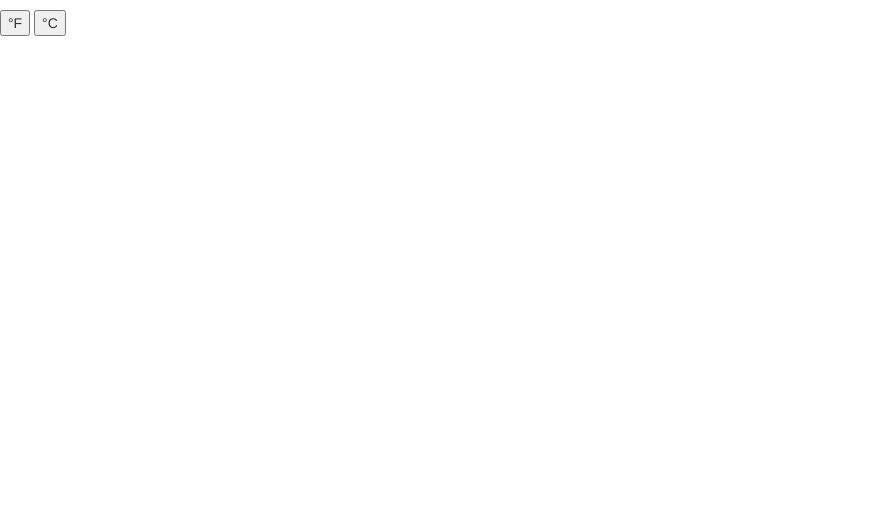
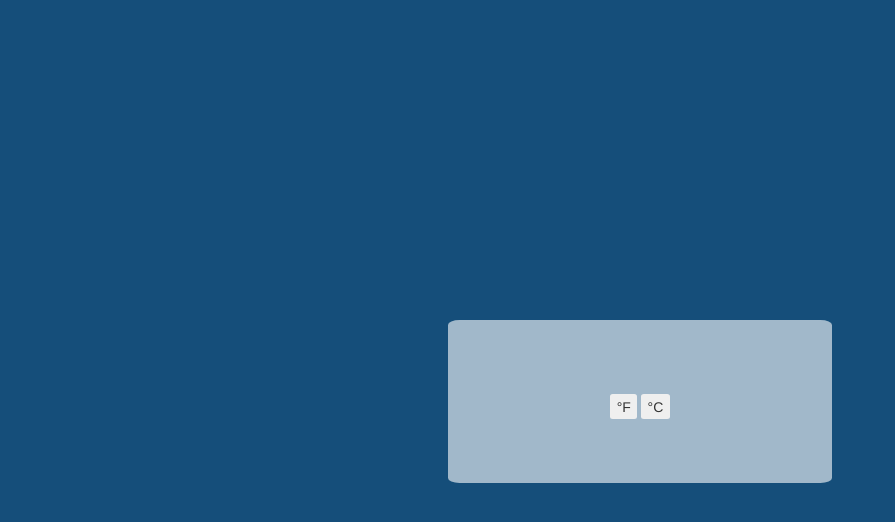
Before and after one commit to ddcaldwell87/JS-Weather-App, a plain HTML site: page index.html in a window 1280 px wide. Shown: the whole page, without its empty margins (0-895 px from the left). Drawn offline with nearby package versions, Linux system fonts and the light colour scheme.

Commit message:
added styling

```diff
--- a/css/styles.sass
+++ b/css/styles.sass
@@ -0,0 +1,17 @@
+body
+    background: #154E7A
+
+#content
+    text-align: center
+    background: rgba(255, 255, 255, 0.6)
+    margin: 25% 35%
+    padding: 5% 10%
+    border-radius: 3%
+    #city
+        font-size: 2em
+    #temp
+        font-size: 3em
+    button
+        padding: 2% 5%
+        border: none
+        border-radius: 10%
--- a/index.html
+++ b/index.html
@@ -13,11 +13,13 @@
 
 <body>
 
-  <p id="city"></p>
-  <p id="weatherType"></p>
-  <p id="temp"></p>
-  <button id="fSwap">&deg;F</button>
-  <button id="cSwap">&deg;C</button>
+  <div id="content">
+    <p id="city"></p>
+    <p id="weatherType"></p>
+    <p id="temp"></p>
+    <button id="fSwap">&deg;F</button>
+    <button id="cSwap">&deg;C</button>
+  </div>
 
 
   <!--jQuery-->
```
Also changed, not shown: css/styles.css, 1 other file.
